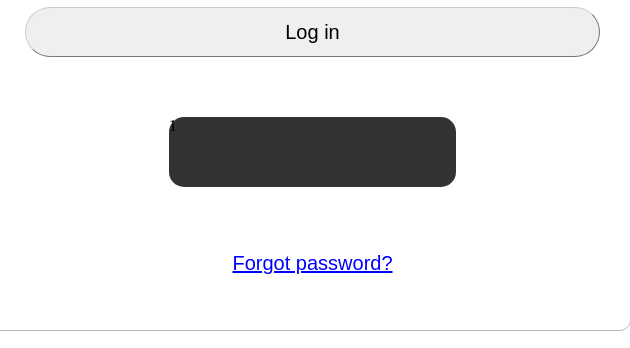
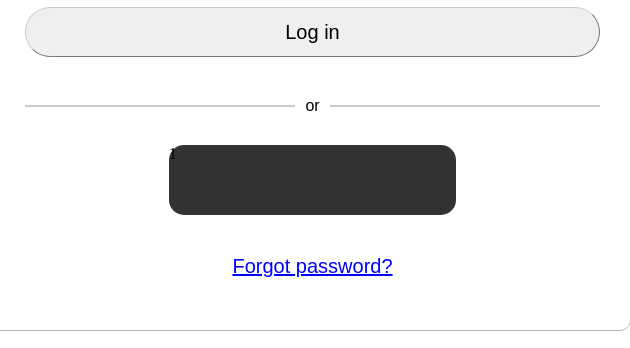
Before and after one commit to YOTI876/DeliveryWeb, a plain HTML site: page html/Login.html in a window 1280 px wide. Shown: the part 415-763 px from the top of the page, 650-1280 px from the left. Drawn offline with nearby package versions, Linux system fonts and the light colour scheme.

Commit message:
bug fixes

```diff
--- a/css/Login.css
+++ b/css/Login.css
@@ -170,7 +170,7 @@ body
     display: flex;
     justify-content: center;
     align-items: center;
-    margin-top: 60px;
+    margin-top: 30px;
     margin-left: 15px;
     margin-right: 10px;
 
@@ -190,7 +190,7 @@ body
     display: flex;
     justify-content: center;
     align-items: center;
-    margin-top: 45px;
+    margin-top: 20px;
     margin-left: 15px;
     margin-right: 10px;
 }
@@ -202,3 +202,25 @@ body
     color: blue;
     cursor: pointer;
 }
+
+.line-or-line
+{
+    display: flex;
+    justify-content: center;
+    align-items: center;
+    margin-top: 40px;
+    margin-left: 15px;
+    margin-right: 10px;
+    gap: 10px;
+}
+.line
+{
+    flex: 1px;
+    height: 2px;
+    background-color: #cacaca;
+}
+
+.or
+{
+    font-family: "metropolis", Arial, Helvetica, sans-serif;
+}
--- a/html/Login.html
+++ b/html/Login.html
@@ -47,6 +47,12 @@
             <button class="login-button">Log in</button>
           </div>
 
+          <div class="line-or-line">
+            <span class="line"></span>
+            <span class="or">or</span>
+            <span class="line"></span>
+          </div>
+
           <div class="login-google-con">
             <div class="login-google">1</div>
           </div>
@@ -57,5 +63,7 @@
         </div>
       </div>
     </div>
+    <script src="https://ajax.googleapis.com/ajax/libs/jquery/3.7.1/jquery.min.js"></script>
+    <script src="/scripts/Main.js"></script>
   </body>
 </html>
--- a/scripts/Main.js
+++ b/scripts/Main.js
@@ -1,3 +1,4 @@
+//black bar under header
 window.addEventListener("scroll", function () {
     const transparentElement = document.querySelector(".transparent");
 
@@ -8,3 +9,9 @@ window.addEventListener("scroll", function () {
         transparentElement.style.opacity = "0";
     }
 });
+
+var loginbutton = document.querySelector(".login-button");
+
+loginbutton.addEventListener("click", () => {
+
+});
```
Also changed, not shown: html/HTML.html (+3 -1 lines).
